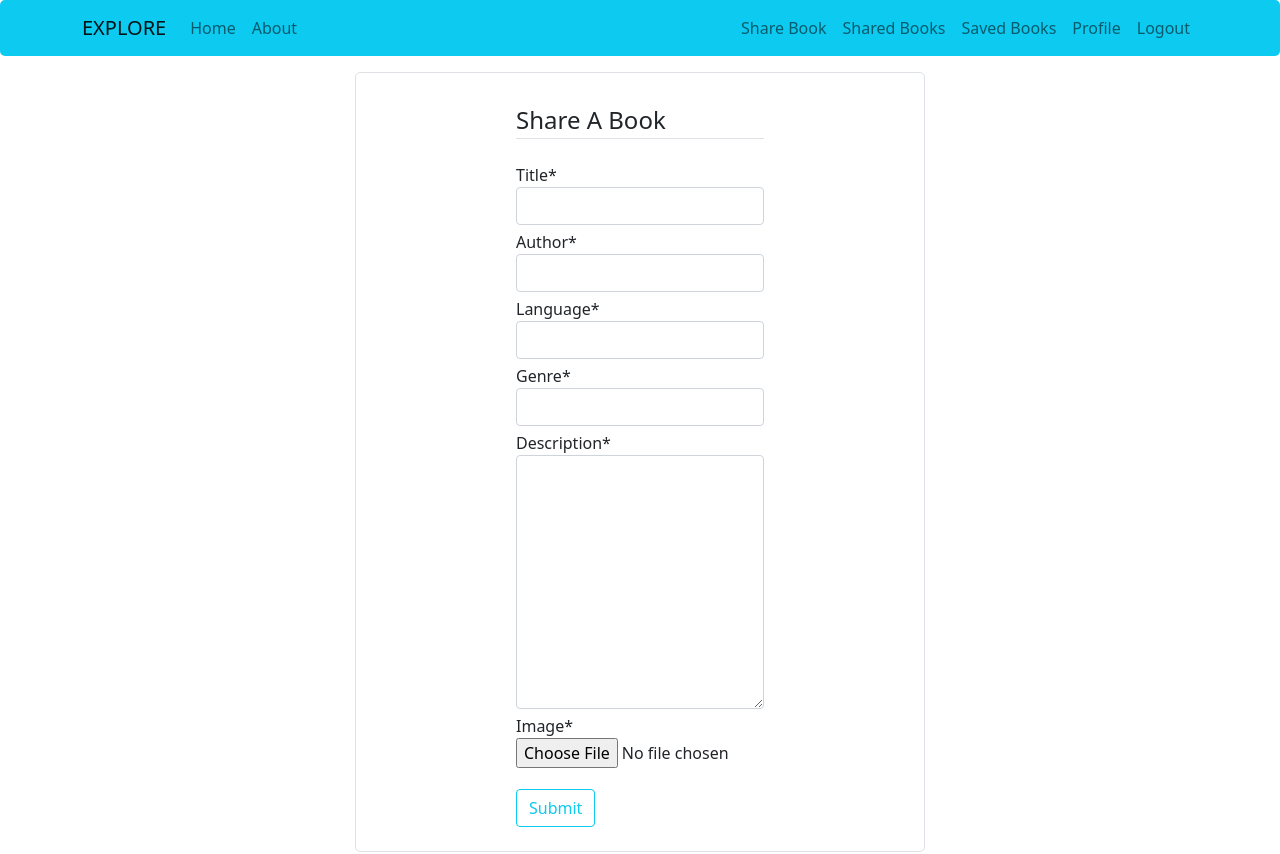
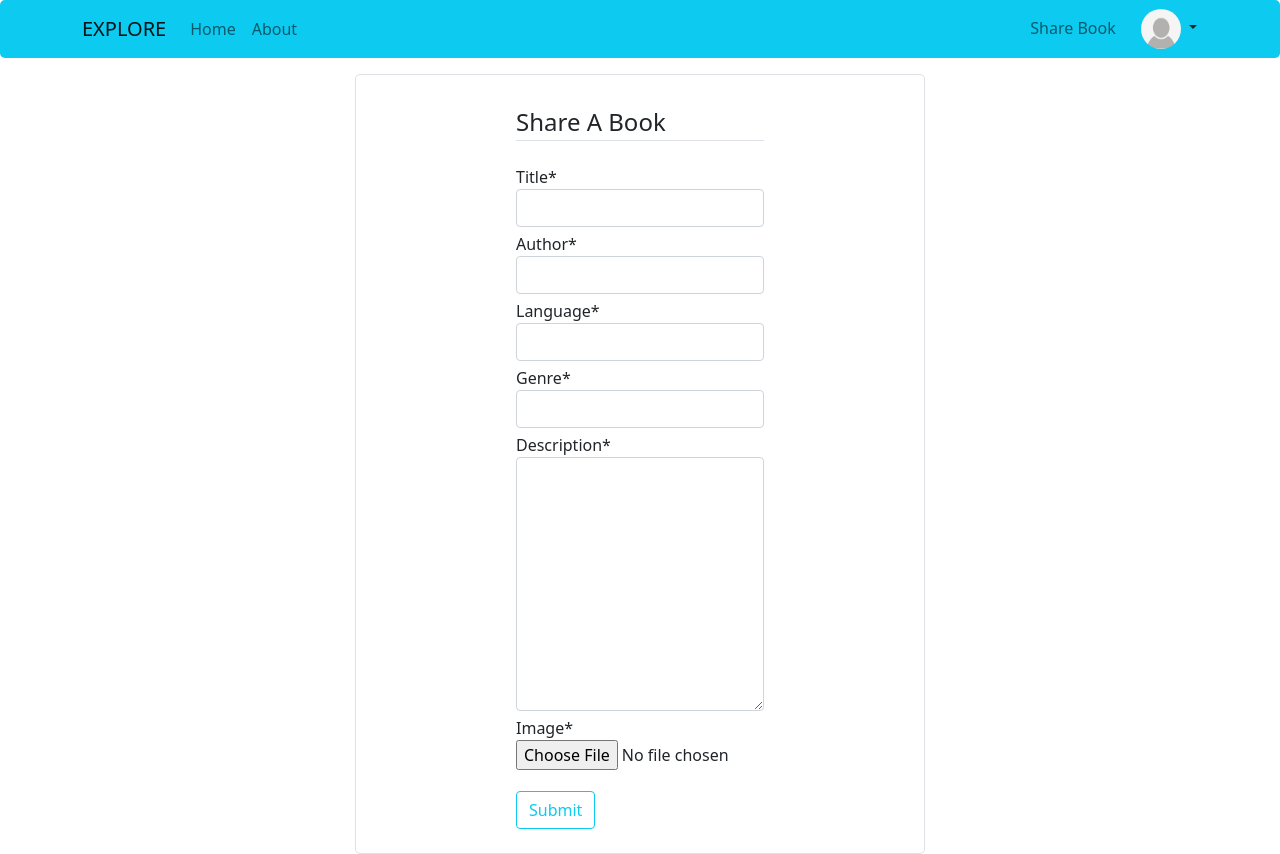
Before and after one commit to AntoanStefanov/library, a Django app: page /books/book/new/ in a window 1280 px wide. Run offline with Django 4.2, Linux system fonts and the light colour scheme; the visitor is signed in with stand-in values (Sample User, id 1); some libraries are stand-ins or nearby versions.

Commit message:
bootstrap, css, dropdown menu

```diff
--- a/website/static/website/main.css
+++ b/website/static/website/main.css
@@ -29,3 +29,14 @@ img.account-img {
 .border {
   border-radius: 5px;
 }
+
+#dropdownMenuLink img {
+  width: 40px;
+  height: 40px;
+}
+
+#dropdownMenuLink {
+  background-color: #0DCAF0;
+  padding: 0px;
+  box-shadow: none;
+}
--- a/website/templates/website/base.html
+++ b/website/templates/website/base.html
@@ -46,23 +46,37 @@
             </li>
           </ul>
           <!-- ms-auto -> https://stackoverflow.com/questions/41513463/bootstrap-align-navbar-items-to-the-right -->
+          <ul class="navbar-nav ms-auto">
             {% if user.is_authenticated %}
-            <ul class="navbar-nav ms-auto">
               <li class="nav-item">
                 <a href="{% url 'books_create' %}" class="nav-link">Share Book</a>
               </li>
-              <li class="nav-item">
-                <a href="{% url 'my_books' %}" class="nav-link">Shared Books</a>
+              <div class="dropdown ms-3">
+                <a
+                  class="btn btn dropdown-toggle"
+                  href="javascript:void(0)"
+                  role="button"
+                  id="dropdownMenuLink"
+                  data-bs-toggle="dropdown"
+                  aria-expanded="false"
+                >
+                  <img
+                    src="{{ user.profile.image.url }}"
+                    alt=""
+                    class="rounded-circle account-img img-responsive"
+                  />
+                </a>
+
+                <ul class="dropdown-menu" aria-labelledby="dropdownMenuLink">
+                  <li><a class="dropdown-item" href="{% url 'my_books' %}">Shared Books</a></li>
+                  <li><a class="dropdown-item" href="{% url 'profile_favourites' %}">Saved Books</a></li>
+                  <li><a class="dropdown-item" href="{% url 'profile' %}">Edit Profile</a></li>
+                  <li><hr class="dropdown-divider"></li>
+                  <li>
+                    <a class="dropdown-item" href="{% url 'logout' %}">Logout</a>
                   </li>
-              <li class="nav-item">
-                <a href="{% url 'profile_favourites' %}" class="nav-link">Saved Books</a>
-              </li>
-              <li class="nav-item">
-                <a href="{% url 'profile' %}" class="nav-link">Profile</a>
-              </li>
-              <li class="nav-item dropdown">
-                <a href="{% url 'logout' %}" class="nav-link">Logout</a>
-              </li>
+                </ul>
+              </div>
             {% else %}
                 <li class="nav-item">
                   <a href="{% url 'login' %}" class="nav-link">Login</a>
```
Lines whose indentation alone changed are shown as unchanged.
